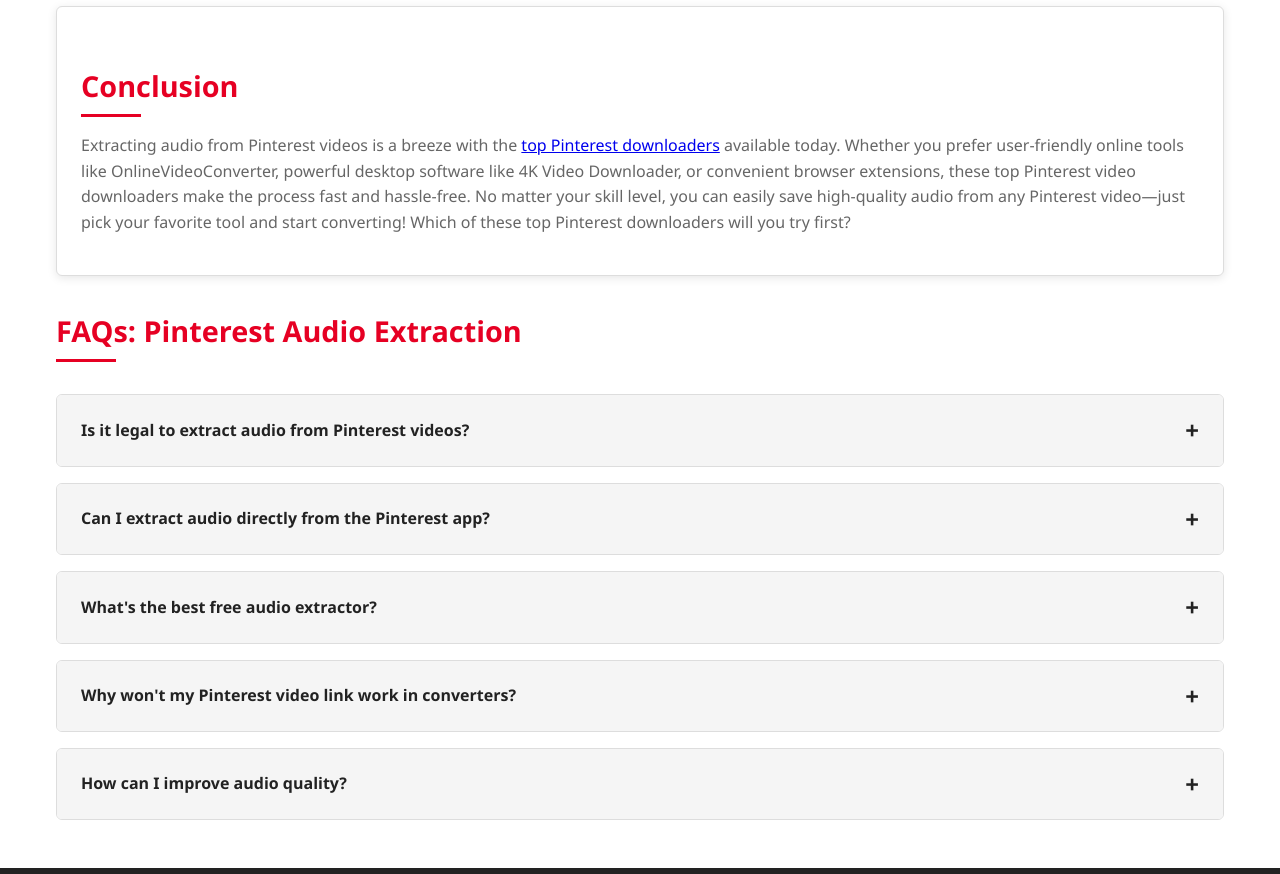
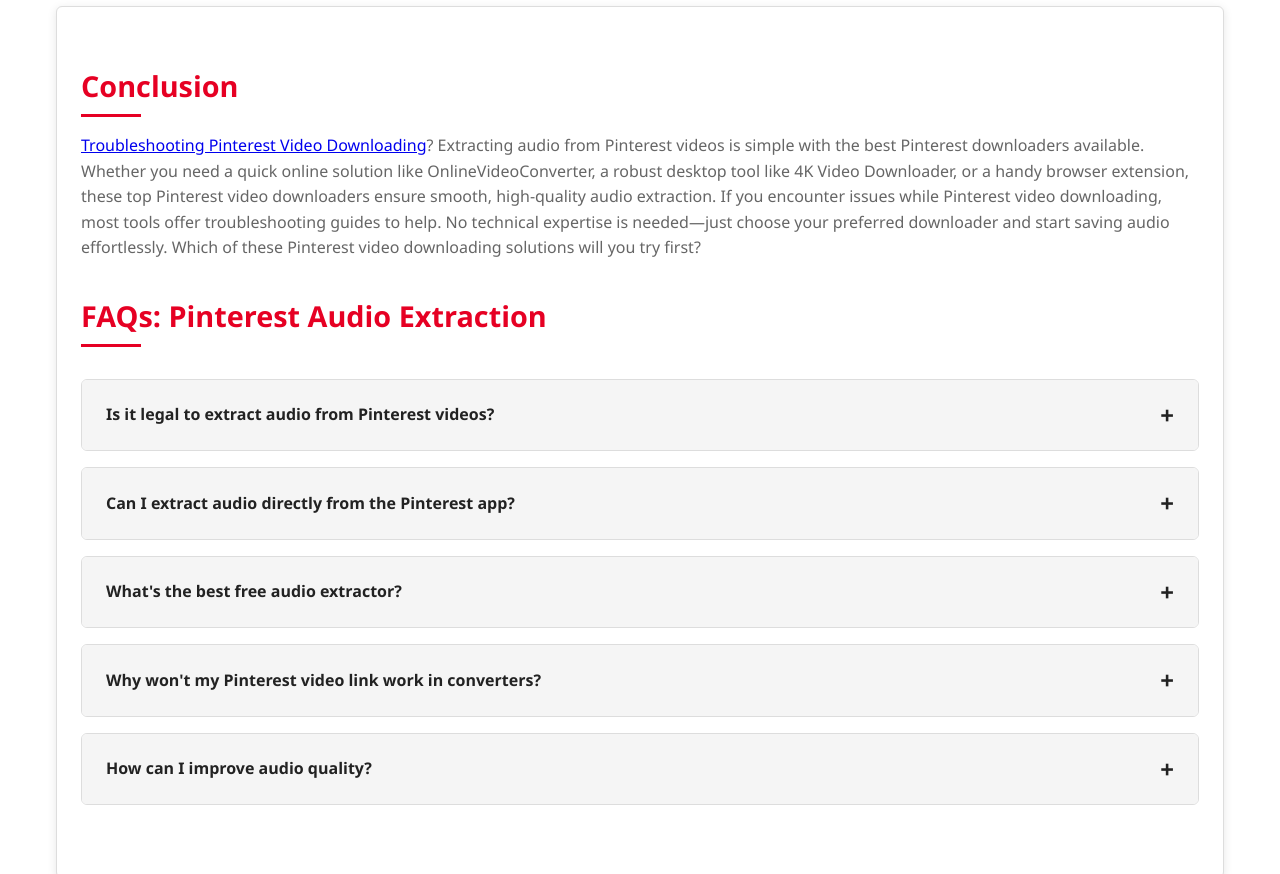
Before and after one commit to pintod1/pinterestvideodownloader, a plain HTML site: page index.html in a window 1280 px wide. Shown: the part 4320-5194 px from the top of the page. Drawn offline with Linux system fonts and the light colour scheme.

Commit message:
updated file

```diff
--- a/index.html
+++ b/index.html
@@ -700,8 +700,8 @@
 
         <article class="method-card">
             <h2>Conclusion</h2>
-            <p>Extracting audio from Pinterest videos is a breeze with the <a href="https://pintod.netlify.app/">top Pinterest downloaders</a> available today. Whether you prefer user-friendly online tools like OnlineVideoConverter, powerful desktop software like 4K Video Downloader, or convenient browser extensions, these top Pinterest video downloaders make the process fast and hassle-free. No matter your skill level, you can easily save high-quality audio from any Pinterest video—just pick your favorite tool and start converting! Which of these top Pinterest downloaders will you try first?</p>
-        </article>
+            <p><a href="https://pintod.s3.us-east-005.backblazeb2.com/index.html" target="_blank">Troubleshooting Pinterest Video Downloading</a>? Extracting audio from Pinterest videos is simple with the best Pinterest downloaders available. Whether you need a quick online solution like OnlineVideoConverter, a robust desktop tool like 4K Video Downloader, or a handy browser extension, these top Pinterest video downloaders ensure smooth, high-quality audio extraction. If you encounter issues while Pinterest video downloading, most tools offer troubleshooting guides to help. No technical expertise is needed—just choose your preferred downloader and start saving audio effortlessly. Which of these Pinterest video downloading solutions will you try first?</p>
+        <article>
 
 
 
```
